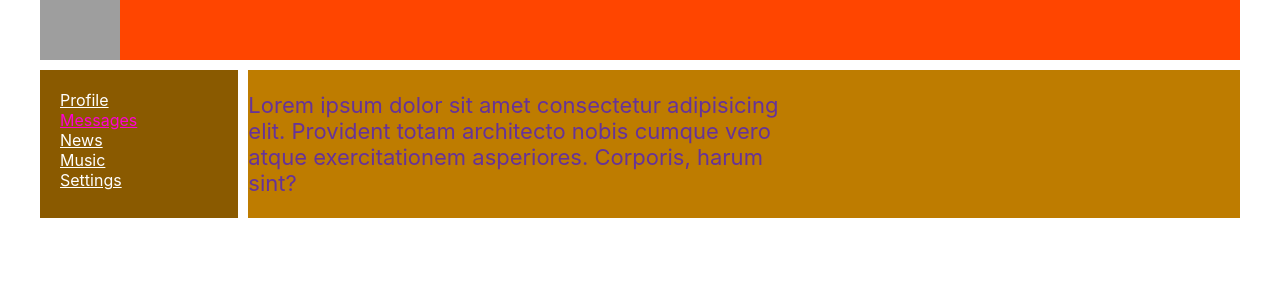
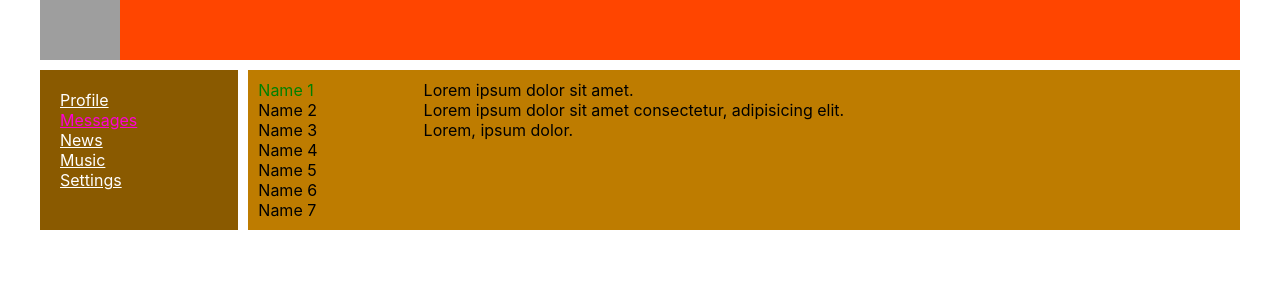
Before and after one commit to WalkingFrozenFish/it-kamasutra, a React (Create React App) app: page /dialogs in a window 1280 px wide. Shown: the top 300 px of the page. Built offline with nearby package versions, Linux system fonts and the light colour scheme; grey boxes are pictures that could not be loaded.

Commit message:
Верстка блока с диалогами

```diff
--- a/src/components/Dialogs/Dialogs.jsx
+++ b/src/components/Dialogs/Dialogs.jsx
@@ -2,9 +2,21 @@ import classes from "./Dialogs.module.css";
 
 const Dialogs = (props) => {
     return (
-        <div>
-            <h2 id={classes.title}>{props.header}</h2>
-            <p className={classes.text}>Lorem ipsum dolor sit amet consectetur adipisicing elit. Provident totam architecto nobis cumque vero atque exercitationem asperiores. Corporis, harum sint?</p>
+        <div className={classes.dialogs}>
+            <div className={classes.dialogsItems}>
+                <div className={`${classes.dialog} ${classes.active}`}>Name 1</div>
+                <div className={classes.dialog}>Name 2</div>
+                <div className={classes.dialog}>Name 3</div>
+                <div className={classes.dialog}>Name 4</div>
+                <div className={classes.dialog}>Name 5</div>
+                <div className={classes.dialog}>Name 6</div>
+                <div className={classes.dialog}>Name 7</div>
+            </div>
+            <div className={classes.messages}>
+                <div className={classes.message}>Lorem ipsum dolor sit amet.</div>
+                <div className={classes.message}>Lorem ipsum dolor sit amet consectetur, adipisicing elit.</div>
+                <div className={classes.message}>Lorem, ipsum dolor.</div>
+            </div>
         </div >
     );
 }
--- a/src/components/Dialogs/Dialogs.module.css
+++ b/src/components/Dialogs/Dialogs.module.css
@@ -1,5 +1,23 @@
-.text, #title {
-    font-size: 22px;
-    color: rebeccapurple;
-    width: 550px;
+.dialogs {
+    display: grid;
+    grid-template-columns: 2fr 10fr;
 }
+
+.dialogsItems {
+    padding: 10px;
+}
+
+.dialog {
+
+}
+
+.dialogsItems .active {
+    color: green;
+}
+
+.messages {
+    padding: 10px;
+}
+
+.message {
+}
```
